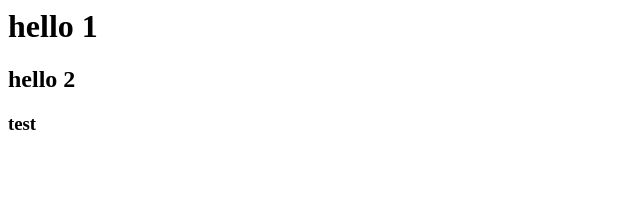
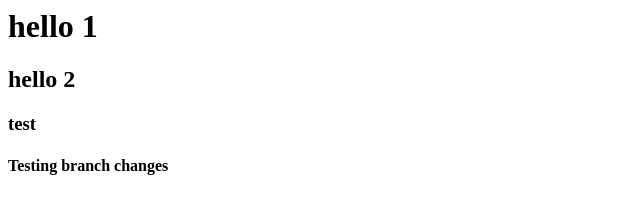
Before and after one commit to nileshdhiman/webtest, a plain HTML site: page index.html in a window 1280 px wide. Shown: the whole page, without its empty margins (0-640 px from the left). Drawn offline with Linux system fonts and the light colour scheme.

Commit message:
Testing branch changes

```diff
--- a/index.html
+++ b/index.html
@@ -1,3 +1,4 @@
 <h1> hello 1</h1>
 <h2>hello 2</h2>
 <h3> test</h3>
+<h4> Testing branch changes</h4>
```
